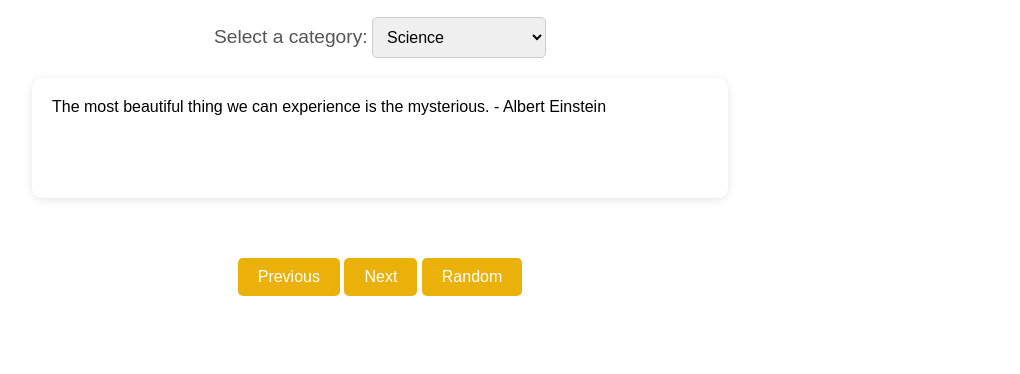
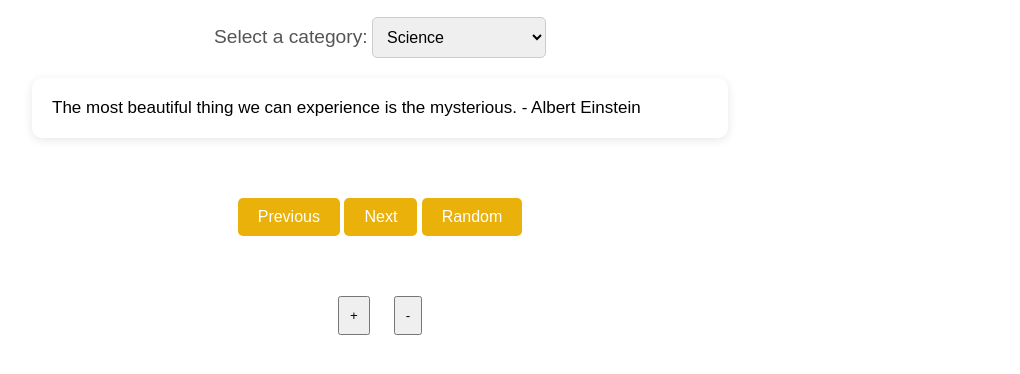
Before and after one commit to binayak-dangi/quotes-generator, a plain HTML site: page index.html in a window 1280 px wide. Shown: the part 80-454 px from the top of the page, without its empty margins (260-1280 px from the left). Drawn offline with Linux system fonts and the light colour scheme.

Commit message:
add and implement fontsize change button

```diff
--- a/index.html
+++ b/index.html
@@ -27,6 +27,10 @@
             <button onclick="nextQuote()">Next</button>
             <button onclick="randomQuote()">Random</button>
           </div>
+          <div class="font">
+            <button onclick="fontIncrease()">+</button>
+            <button onclick="fontDecrease()">-</button>
+        </div>
 
     </div>
 
--- a/script.js
+++ b/script.js
@@ -84,3 +84,19 @@ let theme = "light";
                 document.getElementById("btn").src = image[0];
             }
         }
+
+
+        // font size increase and decrease
+        let fontSize = 17;
+        const fontIncrease = () => {
+            if (fontSize < 28){
+                fontSize= fontSize + 1;
+                document.getElementById("quoteDisplay").style.fontSize = `${fontSize}px`;
+            }
+        }
+        const fontDecrease = () => {
+            if (fontSize > 11){
+                fontSize= fontSize - 1;
+                document.getElementById("quoteDisplay").style.fontSize = `${fontSize}px`;
+            }
+        }
--- a/style.css
+++ b/style.css
@@ -45,12 +45,21 @@ img {
 
 .container #quoteDisplay{
    width: 60%;
-   height: 120px;
+   height: auto;
    margin: 20px auto;
    padding: 20px;
    background-color: #fff;
    border-radius: 10px;
    box-shadow: 0 2px 10px rgba(0, 0, 0, 0.1);
+   font-size: 17px;
+}
+.container .font{
+    display: flex;
+    justify-content: center;
+}
+.container .font button{
+    margin: 0px 12px;
+    padding: 10px;
 }
 .container #quoteGenerate {
     width: 60%;
```
